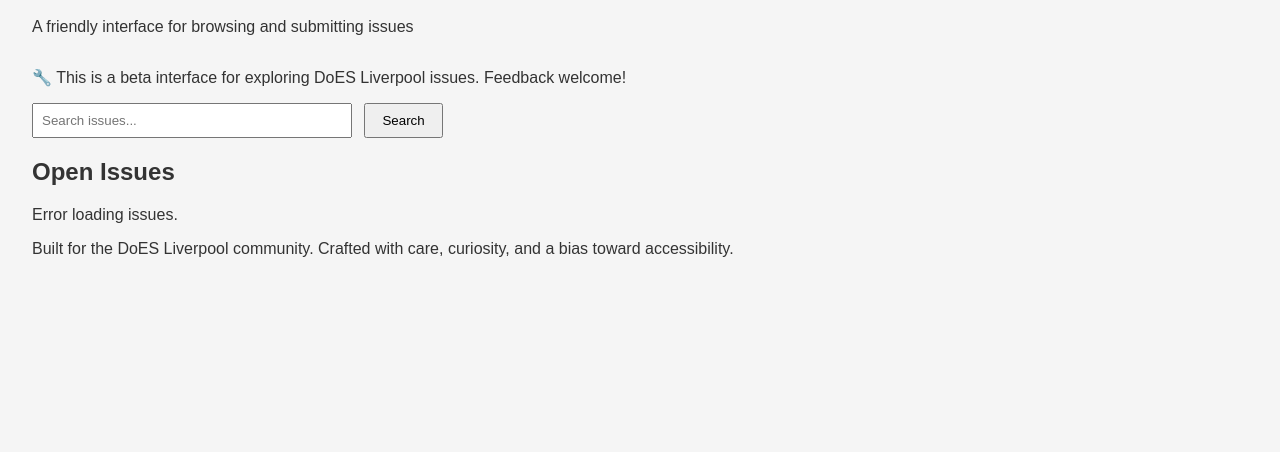
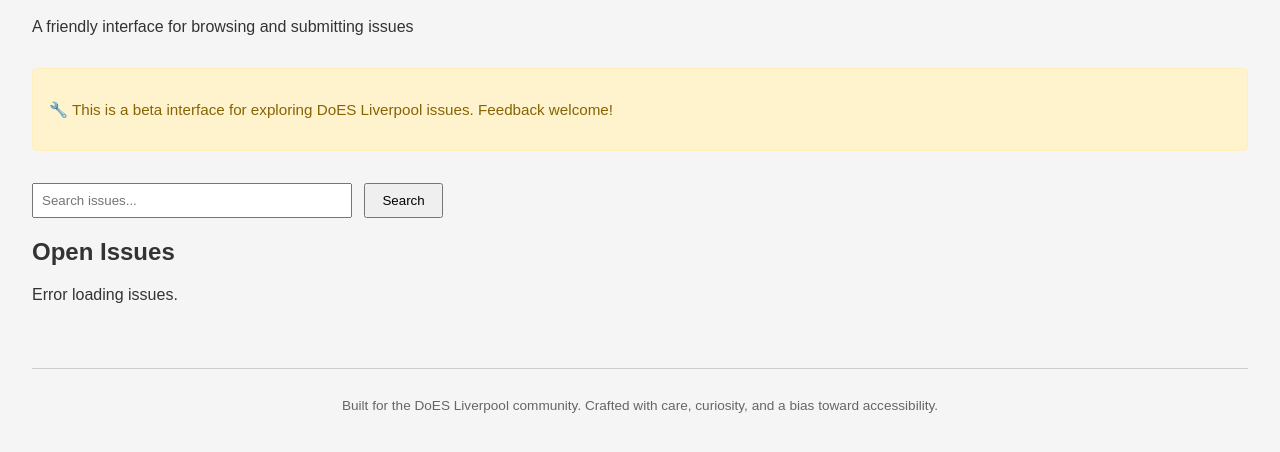
Before and after one commit to epsaul/DoES_Somebody_should_interface, a plain HTML site: page index.html in a window 1280 px wide. Shown: the part 72-524 px from the top of the page. Drawn offline with Linux system fonts and the light colour scheme; no server answers.

Commit message:
Banner and footer styles added

```diff
--- a/style.css
+++ b/style.css
@@ -30,3 +30,21 @@ button {
   margin-bottom: 1rem;
   border-radius: 5px;
 }
+#beta-banner {
+  background-color: #fff3cd;
+  border: 1px solid #ffeeba;
+  padding: 1rem;
+  margin-bottom: 2rem;
+  border-radius: 5px;
+  font-size: 0.95rem;
+  color: #856404;
+}
+
+footer {
+  margin-top: 4rem;
+  padding-top: 1rem;
+  border-top: 1px solid #ccc;
+  font-size: 0.85rem;
+  color: #666;
+  text-align: center;
+}
```
